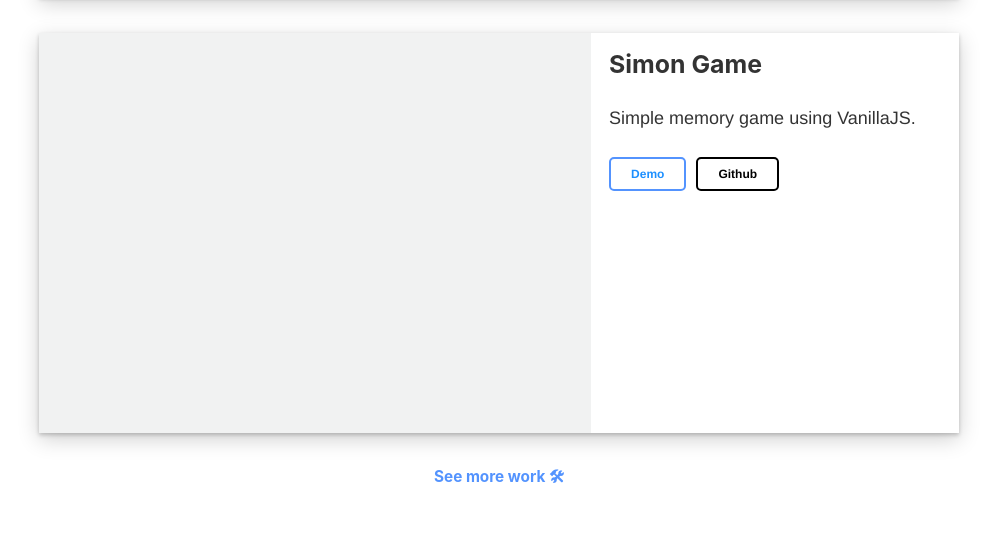
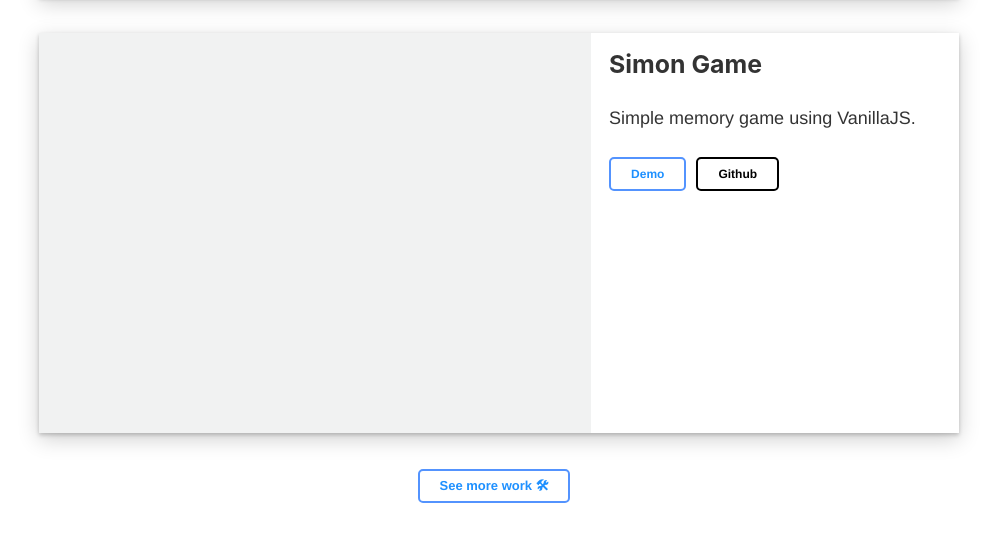
Before and after one commit to Sehbaz/sehbaz.com-v3, a Gatsby site: page / in a window 1280 px wide. Shown: the part 857-1395 px from the top of the page, without its empty margins (141-1138 px from the left). Built offline with nearby package versions, Linux system fonts and the light colour scheme; Gatsby itself is replaced by a stand-in of ours.

Commit message:
see more layout change

```diff
--- a/src/pages/index.js
+++ b/src/pages/index.js
@@ -50,7 +50,17 @@ const IndexPage = () => (
         }}
       >
         {" "}
-        <h5>See more work 🛠</h5>
+        <button
+          className="btn info"
+          style={{
+            textDecoration: `none`,
+            fontWeight: `bold`,
+            fontFamily: "Helvetica",
+            fontSize: `13px`,
+          }}
+        >
+          See more work 🛠
+        </button>
       </Link>
     </div>
   </Layout>
```
